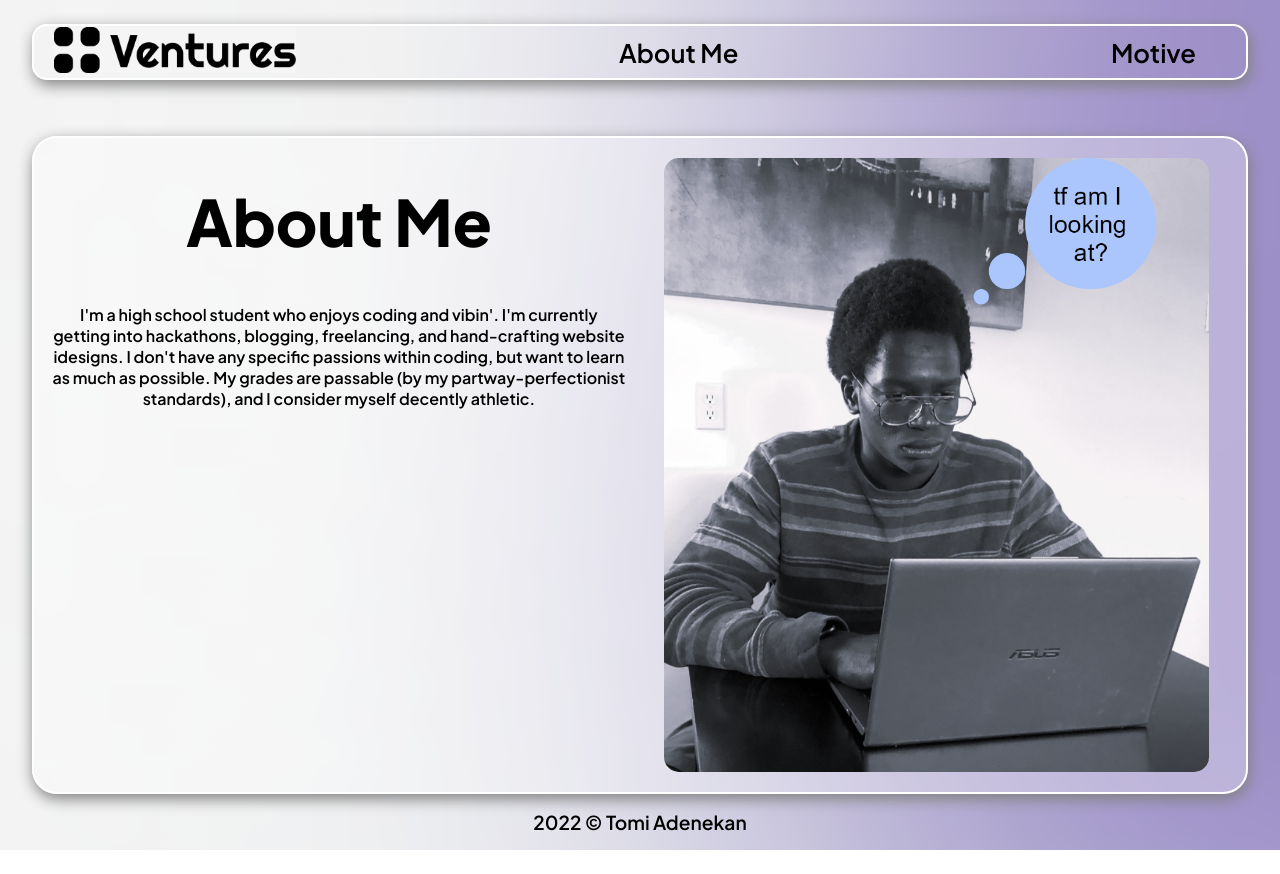
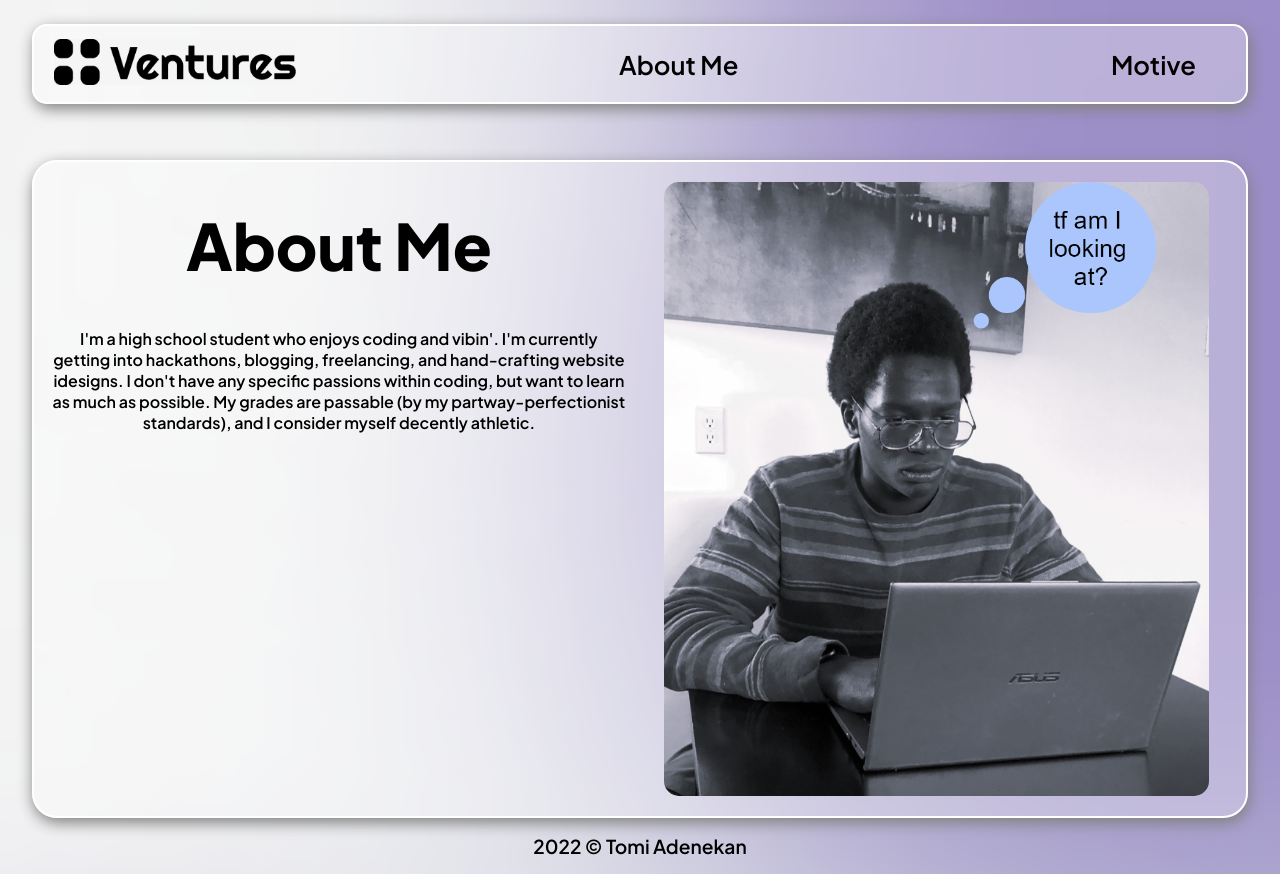
Before and after one commit to tominekan/ventures, a Next.js app: page /about in a window 1280 px wide. Before the commit the page ends 850 px from the top, so only its background shows below. Built offline with nearby package versions, Linux system fonts and the light colour scheme.

Commit message:
Preparing to push

```diff
--- a/components/ProjectContainer.js
+++ b/components/ProjectContainer.js
@@ -9,7 +9,7 @@ import background from "../public/Background.png";
 export const projects = [
     {
         id: "wild_tale",
-        image: defaultImage,
+        image: blogPhoto,
         title: "A Wild Tale",
         content: "I like tests, give me a little bit of a chance so that i can test you too.",
         moreImages: [defaultImage, background, blogPhoto],
--- a/styles/components/Navbar.module.css
+++ b/styles/components/Navbar.module.css
@@ -3,7 +3,7 @@
 .navbar {
     width: 95%;
     border: 2px solid white;
-    height: 7vh;
+    height: 10vh;
     display: flex;
     justify-content: space-between;
     align-items: center;
@@ -11,6 +11,7 @@
     margin-bottom: 7vh;
     margin-top: 3vh;
     box-shadow: 2px 5px 15px grey;
+    background-color: rgba(255, 255, 255, 0.3);
 }
 
 .logo_container {
--- a/styles/components/SiteTemplate.module.css
+++ b/styles/components/SiteTemplate.module.css
@@ -3,5 +3,8 @@
     justify-content: center;
     flex-direction: column;
     align-items: center;
+
+    /* Make sure that background fits */
     background: url("../../public/Background.png");
+    background-size: cover;
 }
```
